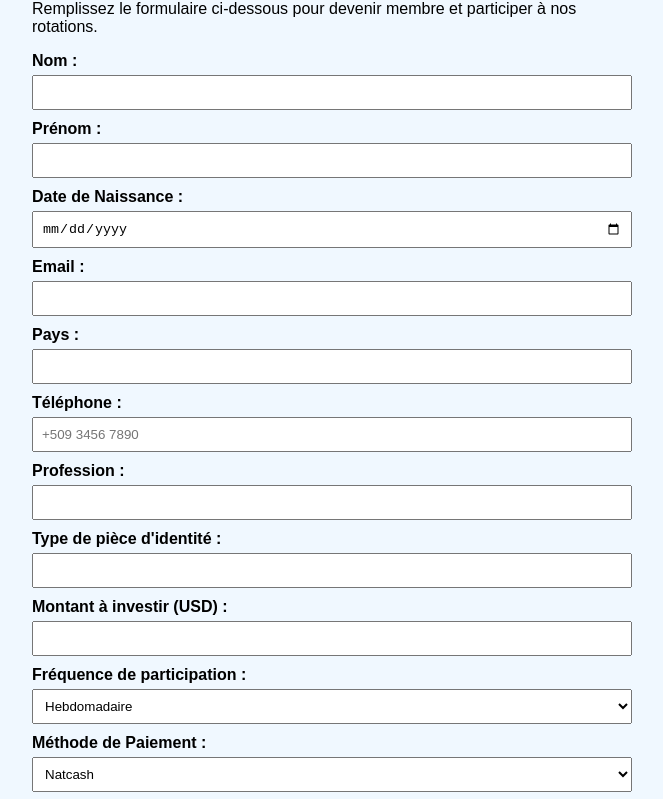
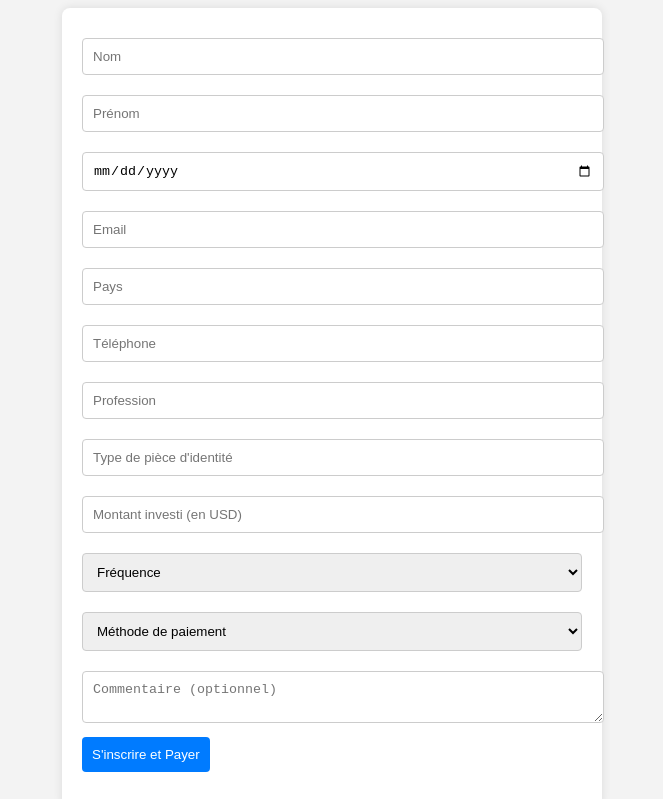
Before and after one commit to JID33/FORMULAIRE-D-INSCRPTION-DREAM2BUILD1-SUCCESS-2025, a plain HTML site: page index.html in a window 1280 px wide. Shown: the part 88-887 px from the top of the page, without its empty margins (308-971 px from the left). Drawn offline with Linux system fonts and the light colour scheme.

Commit message:
Update index.html

```diff
--- a/index.html
+++ b/index.html
@@ -1,130 +1,105 @@
-
-
 <!DOCTYPE html>
 <html lang="fr">
 <head>
   <meta charset="UTF-8">
-  <title>Devenir Membre</title>
+  <title>Formulaire d'Investissement</title>
   <style>
     body {
       font-family: Arial, sans-serif;
+      background-color: #f3f3f3;
       padding: 20px;
-      max-width: 600px;
+    }
+    form {
+      background-color: white;
+      padding: 20px;
+      border-radius: 8px;
+      max-width: 500px;
       margin: auto;
-      background-color: #f0f8ff;
-    }
-    label {
-      display: block;
-      margin-top: 10px;
-      font-weight: bold;
+      box-shadow: 0 0 10px rgba(0,0,0,0.1);
     }
     input, select, textarea {
       width: 100%;
-      padding: 8px;
-      margin-top: 5px;
-      box-sizing: border-box;
+      padding: 10px;
+      margin: 10px 0;
+      border-radius: 4px;
+      border: 1px solid #ccc;
     }
     button {
-      margin-top: 15px;
-      padding: 10px 20px;
-      background-color: #2e8b57;
+      background-color: #007BFF;
       color: white;
       border: none;
+      padding: 10px;
+      border-radius: 4px;
       cursor: pointer;
     }
+    button:hover {
+      background-color: #0056b3;
+    }
     .message {
-      margin-top: 20px;
+      margin-top: 15px;
       font-weight: bold;
     }
   </style>
 </head>
 <body>
 
-  <h2>Devenir Membre</h2>
-  <p>Remplissez le formulaire ci-dessous pour devenir membre et participer à nos rotations.</p>
+<h2 style="text-align:center;">Formulaire d'Investissement</h2>
 
-  <form id="membershipForm">
-    <label>Nom :</label>
-    <input type="text" name="nom" required>
-
-    <label>Prénom :</label>
-    <input type="text" name="prenom" required>
-
-    <label>Date de Naissance :</label>
-    <input type="date" name="dob" required>
-
-    <label>Email :</label>
-    <input type="email" name="email" required>
-
-    <label>Pays :</label>
-    <input type="text" name="pays" required>
-
-    <label>Téléphone :</label>
-    <input type="tel" name="tel" placeholder="+509 3456 7890" required>
-
-    <label>Profession :</label>
-    <input type="text" name="profession">
-
-    <label>Type de pièce d'identité :</label>
-    <input type="text" name="piece">
-
-    <label>Montant à investir (USD) :</label>
-    <input type="number" name="montant">
-
-    <label>Fréquence de participation :</label>
-    <select name="frequence">
+<form id="investForm">
+  <input type="text" name="nom" placeholder="Nom" required>
+  <input type="text" name="prenom" placeholder="Prénom" required>
+  <input type="date" name="dob" placeholder="Date de naissance" required>
+  <input type="email" name="email" placeholder="Email" required>
+  <input type="text" name="pays" placeholder="Pays" required>
+  <input type="text" name="tel" placeholder="Téléphone" required>
+  <input type="text" name="profession" placeholder="Profession" required>
+  <input type="text" name="piece" placeholder="Type de pièce d'identité" required>
+  <input type="number" name="montant" placeholder="Montant investi (en USD)" required>
+  <select name="frequence" required>
+    <option value="">Fréquence</option>
+    <option value="Unique">Unique</option>
+    <option value="Mensuel">Mensuel</option>
     <option value="Hebdomadaire">Hebdomadaire</option>
-      <option value="Mensuelle">Mensuelle</option>
-      <option value="Trimestrielle">Trimestrielle</option>
   </select>
-
-    <label>Méthode de Paiement :</label>
   <select name="methode" required>
-      <option value="Natcash">Natcash</option>
-      <option value="Moncash">Moncash</option>
+    <option value="">Méthode de paiement</option>
+    <option value="MonCash">MonCash</option>
+    <option value="Western Union">Western Union</option>
     <option value="PayPal">PayPal</option>
-      <option value="Carte">Carte de Crédit/Débit</option>
-      <option value="Cash">Cash (paiement manuel)</option>
+    <option value="Autre">Autre</option>
   </select>
-
-    <label>Commentaire :</label>
-    <textarea name="commentaire" rows="3"></textarea>
-
+  <textarea name="commentaire" placeholder="Commentaire (optionnel)"></textarea>
   <button type="submit">S'inscrire et Payer</button>
-    <div class="message" id="responseMsg"></div>
+  <div class="message" id="msg"></div>
 </form>
 
 <script>
-    const scriptURL = "https://script.google.com/macros/s/AKfycby8IdR_ZQnky_Shi3xDA5S-uFaJOnLQcdmNs5dXuxxVOD_pZvW5IkZVN9KRJ-fstiuW/exec";
-    const form = document.getElementById('membershipForm');
-    const msg = document.getElementById('responseMsg');
+  document.getElementById("investForm").addEventListener("submit", function(e) {
+    e.preventDefault();
+    document.getElementById("msg").textContent = "Envoi en cours...";
 
-    form.addEventListener('submit', e => {
-      e.preventDefault();
-      msg.textContent = "Envoi en cours...";
+    const form = e.target;
+    const data = {};
+    for (let element of form.elements) {
+      if (element.name) {
+        data[element.name] = element.value;
+      }
+    }
 
-      const formData = new FormData(form);
-      const data = {};
-      formData.forEach((value, key) => (data[key] = value));
-
-      fetch(scriptURL, {
-        method: 'POST',
+    fetch("https://script.google.com/macros/s/AKfycbyDd0WqL149t5yNfMNuNC5xjBGGke8K24MqeSuGsfxKizTvBVp5YOstWoyPtP6nVinF/exec", {
+      method: "POST",
       body: JSON.stringify(data),
-        headers: { 'Content-Type': 'application/json' }
+      headers: {
+        "Content-Type": "application/json",
+      },
     })
-      .then(response => {
-        if (response.ok) {
-          msg.style.color = "green";
-          msg.textContent = "Merci pour votre inscription !";
+    .then((res) => res.text())
+    .then((msg) => {
+      document.getElementById("msg").textContent = msg;
       form.reset();
-        } else {
-          throw new Error("Erreur lors de la soumission");
-        }
     })
-      .catch(error => {
-        console.error("Erreur:", error);
-        msg.style.color = "red";
-        msg.textContent = "Erreur. Veuillez réessayer.";
+    .catch((err) => {
+      document.getElementById("msg").textContent = "Erreur réseau : " + err.message;
     });
   });
 </script>
```
Lines whose indentation alone changed are shown as unchanged.
